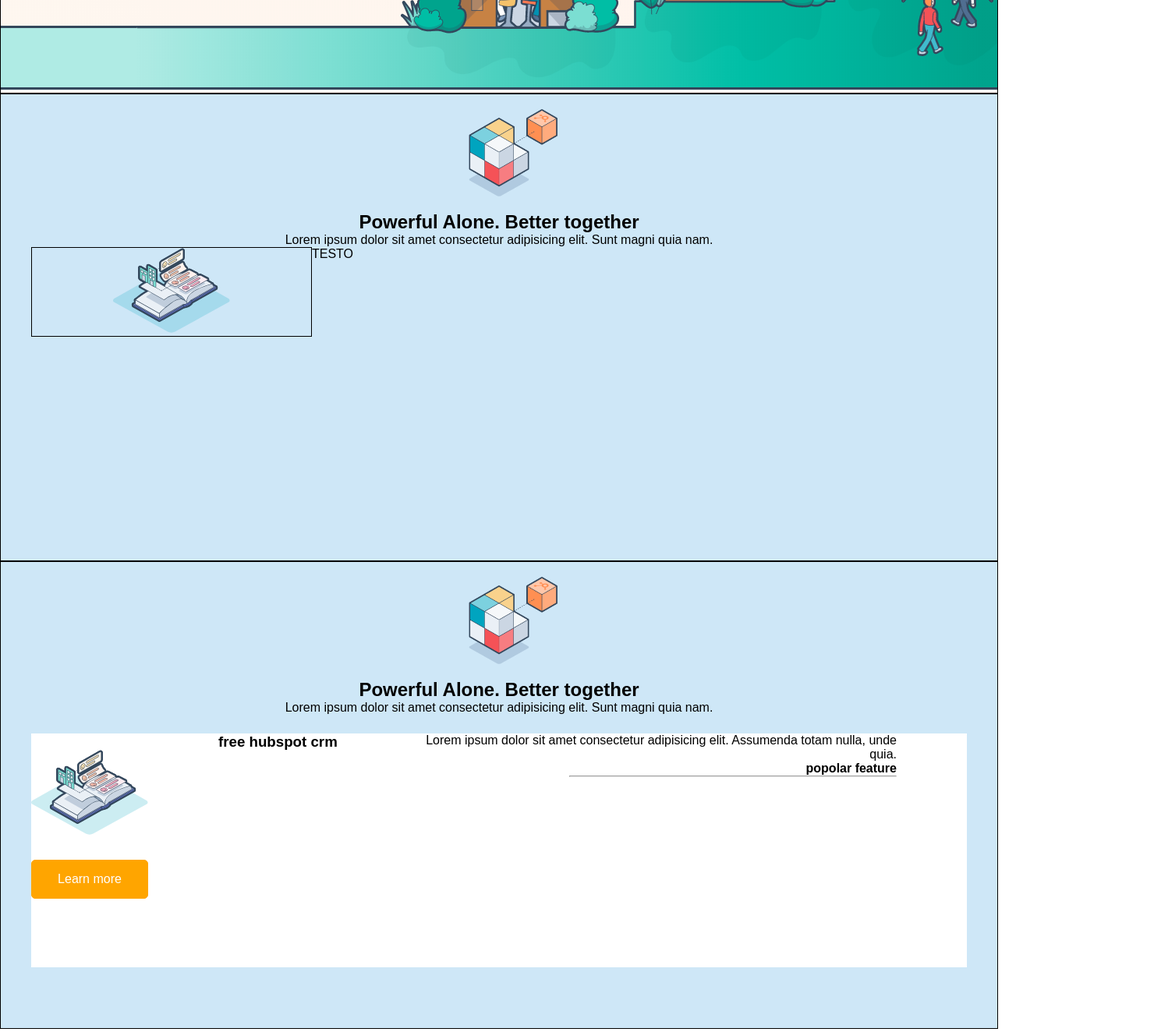
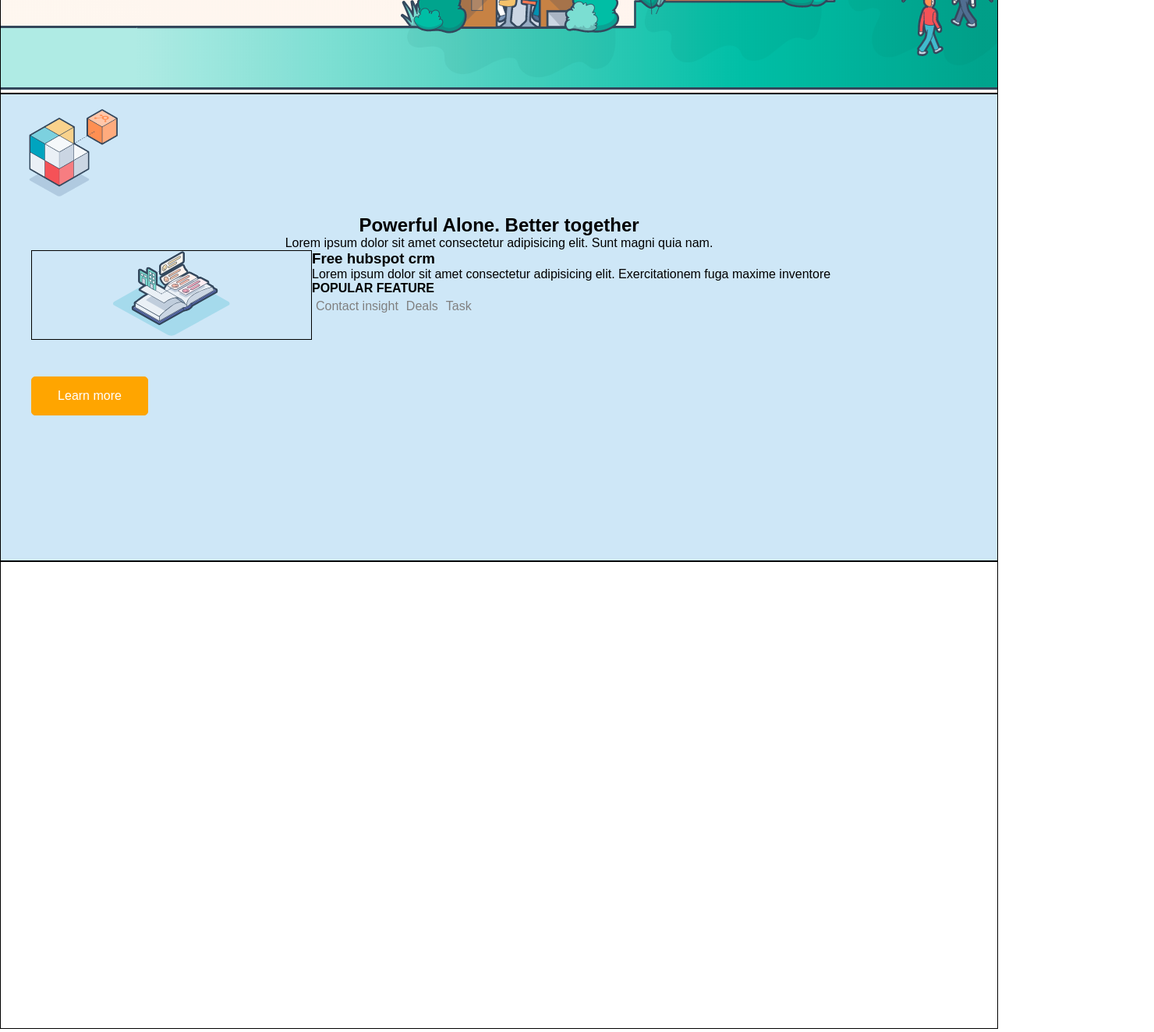
Before and after one commit to giuliop93/htmlcss-hubspot, a plain HTML site: page index.html in a window 1280 px wide. Shown: the part 580-1904 px from the top of the page at 78% size, 1480 px wide, since content can reach past the window. Drawn offline with Linux system fonts and the light colour scheme.

Commit message:
sostituito img

```diff
--- a/index.html
+++ b/index.html
@@ -62,39 +62,37 @@
     </div> -->
 
     <div id="lb" class="container">
-        <div class="integra"></div>
+        <div class="integra">
+            <img class="rubik" src="img/Integrations_Illustration@2x.webp" alt="rubik">
+        </div>
         <div class="wrapper">
            <h2 class="text-center">Powerful Alone. Better together</h2>
            <p class="text-center">Lorem ipsum dolor sit amet consectetur adipisicing elit. Sunt magni quia nam.</p>
         </div>
-        <div class="wrapper">
-           <div class="col col-30 border text-center"><img src="img/book.svg" class="book-img"></div>
-           <div class="col col-70">TESTO</div>
-        </div>
-    </div>
-
-    <div id="lb" class="container">
-        <div class="integra"></div>
-        <h2 id="ch2" class="wrapper">Powerful Alone. Better together</h2>
-        <p id="ch2" class="wrapper">Lorem ipsum dolor sit amet consectetur adipisicing elit. Sunt magni quia nam.</p>
-        <div id="matriosca" class="wrapper">
-            <div id="second" class="wrapper">
-              <div id="hub" class="col col-20"></div>
+        <div id="white" class="wrapper">
+           <div class="col col-30 border text-center">
+               <img src="img/book.svg" class="book-img">
                <a  class="ahub" href="#">Learn more</a>
-                <div class="col col-80">
-                <h3 id="crm">free hubspot crm <br></h3>
-                <p class="pblock">Lorem ipsum dolor sit amet consectetur adipisicing elit. Assumenda totam nulla, unde quia.</p>
-                <h4>popolar feature <span class="shr"><hr></span></h4>
-              </div>
+            </div>
+           <div class="col col-70">
+               <h3>Free hubspot crm <br></h3>
+               <p>Lorem ipsum dolor sit amet consectetur adipisicing elit. Exercitationem fuga maxime inventore</p>
+               <h4>POPULAR FEATURE</h4>
+               <ul class="nav-4">
+                   <li class="nav-5">Contact insight</li>
+                   <li class="nav-5">Deals</li>
+                   <li class="nav-5">Task</li>
+               </ul>
             </div>
         </div>
     </div>
 
-<div class="momentaneo"><img src="" alt=""></div>
-
     <div class="container">
 
     </div>
+<div class="momentaneo"><img src="" alt=""></div>
+
+
 
     <div class="container">
 
--- a/style.css
+++ b/style.css
@@ -101,13 +101,11 @@ ul {
     background-color: rgb(206, 231, 247);
 }
 
-.integra {
+.rubik {
     height: 150px;
     width: 150px;
-    background-image: url("img/Integrations_Illustration@2x.webp");
     margin: auto;
-    background-position: center;
-    background-size: contain;
+    object-fit: contain;
     background-repeat: no-repeat;
 }
 
@@ -150,12 +148,6 @@ ul {
 {
     width: 150px;;
 }
-#crm {
-    position: absolute;
-    text-align: left;
-    left: 20%;
-    width: 100%;
-}
 
 #matriosca {
     background-color: white;
@@ -163,15 +155,6 @@ ul {
     width: 1200px;
 }
 
-#second {
-    margin-top: 2%;
+#white {
     background-color: white;
 }
-
-.pblock {
-    margin-left: -45%;
-}
-
-.shr {
-
-}
```
